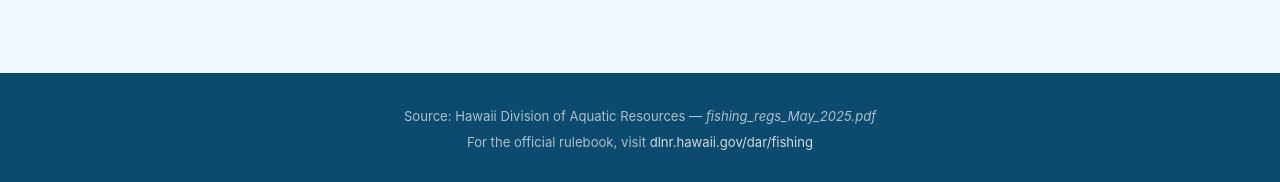
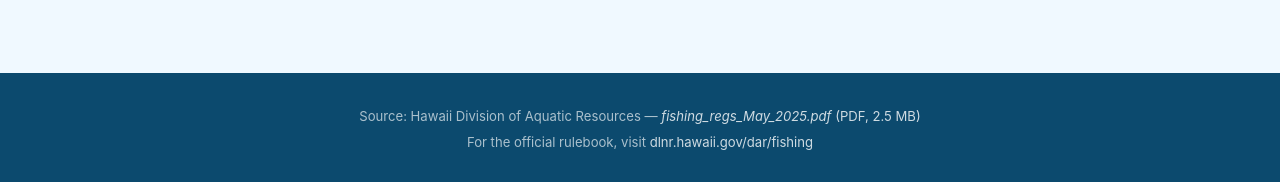
Before and after one commit to fish-hawaii/fish-hawaii.github.io, a Jekyll site: the page built from areas/index.md, in a window 1280 px wide and 1400 px high, scrolled down 806 px. Shown: the part 1215-1397 px from the top of the window. Built offline with Jekyll 4.4.1, drawn with Linux system fonts in a browser that asks for light colours.

Commit message:
Publish and link the source regulations PDF
The footer, hero and About text all cited fishing_regs_May_2025.pdf by name, but _config.yml excluded *.pdf from the build, so visitors could not open it. Stop excluding PDFs (the only one is this 2.5 MB rulebook) and link it from all three places. Hero link inherits the hero text colour for contrast.

Co-Authored-By: Claude Opus 5.5 <noreply@anthropic.com>

```diff
--- a/_config.yml
+++ b/_config.yml
@@ -16,6 +16,5 @@ plugins:
 exclude:
   - Gemfile
   - Gemfile.lock
-  - "*.pdf"
   - README.md
   - vendor/
--- a/_layouts/default.html
+++ b/_layouts/default.html
@@ -28,7 +28,7 @@
   {{ content }}
 
   <footer class="site-footer">
-    <p>Source: Hawaii Division of Aquatic Resources &mdash; <em>fishing_regs_May_2025.pdf</em></p>
+    <p>Source: Hawaii Division of Aquatic Resources &mdash; <a href="{{ '/fishing_regs_May_2025.pdf' | relative_url }}"><em>fishing_regs_May_2025.pdf</em> (PDF, 2.5 MB)</a></p>
     <p>For the official rulebook, visit <a href="https://dlnr.hawaii.gov/dar/fishing/" target="_blank" rel="noopener">dlnr.hawaii.gov/dar/fishing</a></p>
   </footer>
 </body>
--- a/_layouts/home.html
+++ b/_layouts/home.html
@@ -5,7 +5,7 @@ layout: default
 <section class="hero">
   <h1>Hawaii Fishing Regulations</h1>
   <p class="subtitle">A plain-language guide to Hawaii Division of Aquatic Resources rules &mdash; species limits, gear restrictions, regulated areas, and more.</p>
-  <p class="meta-line">Source: fishing_regs_May_2025.pdf &nbsp;&bull;&nbsp; Effective May 2025</p>
+  <p class="meta-line">Source: <a href="{{ '/fishing_regs_May_2025.pdf' | relative_url }}">fishing_regs_May_2025.pdf</a> &nbsp;&bull;&nbsp; Effective May 2025</p>
   <div class="hero-map">
     <img src="{{ '/images/map_statewide_hawaii_chain_satellite.jpg' | relative_url }}" width="900" height="600" fetchpriority="high"
          alt="Satellite view of the Hawaiian Island chain">
--- a/assets/css/main.css
+++ b/assets/css/main.css
@@ -294,6 +294,10 @@ tr:hover td {
     letter-spacing: 0.05em;
     text-transform: uppercase;
     margin-bottom: 2rem;
+}
+.hero .meta-line a {
+    color: inherit;
+    text-decoration: underline;
 }
 .hero-map {
     max-width: 820px;
```
Also changed, not shown: index.md (+1 -1 lines).
